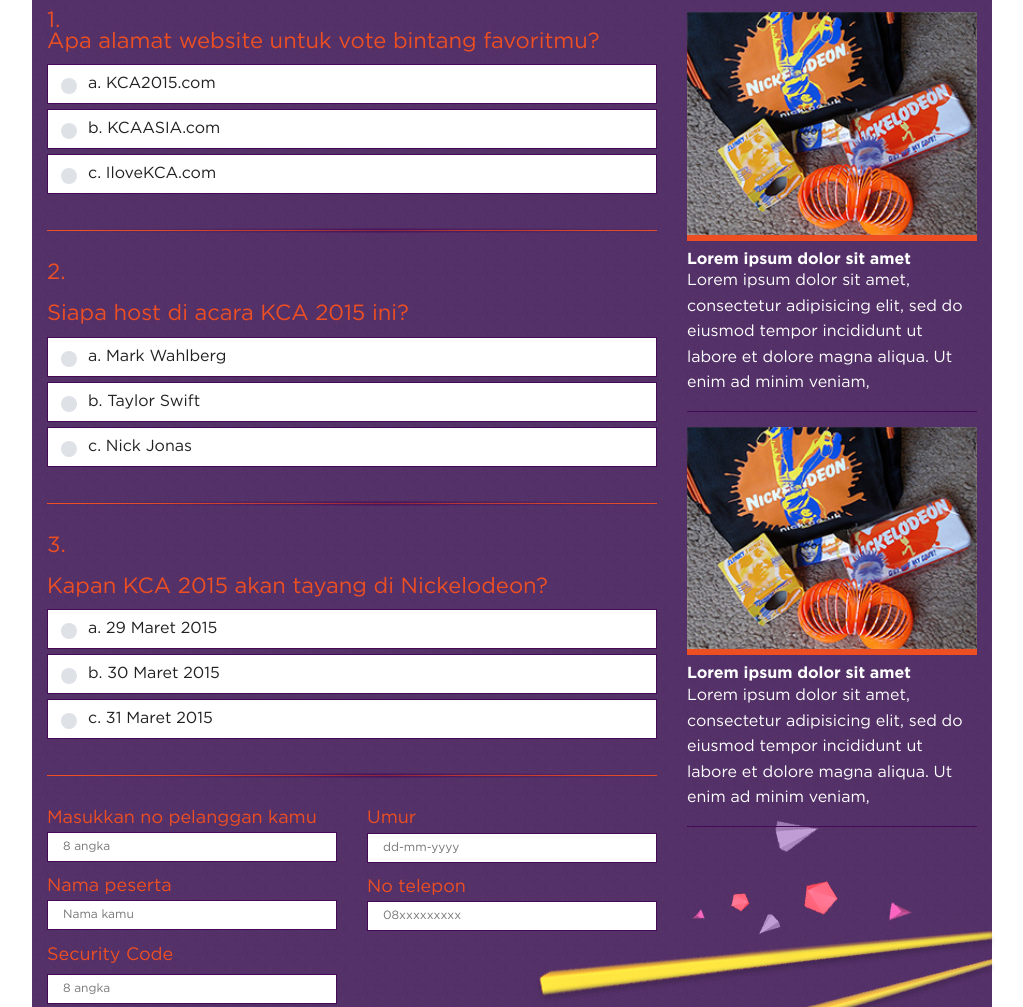
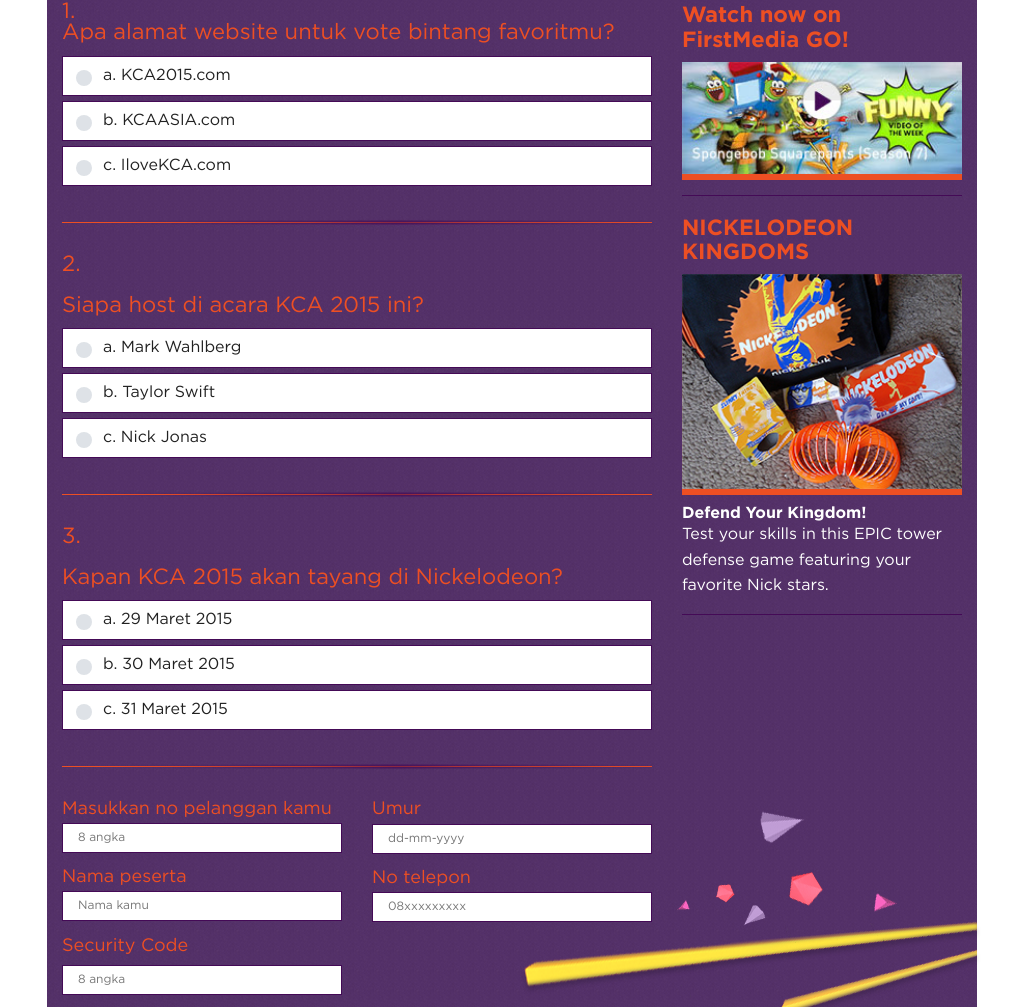
Before and after one commit to baydiwo/FM-Nickelodeon-KCA, a plain HTML site: page index.html in a window 1280 px wide. Shown: the part 599-1606 px from the top of the page, without its empty margins (128-1151 px from the left). Drawn offline with Linux system fonts and the light colour scheme.

Commit message:
Sidebar Content

```diff
--- a/css/style.less
+++ b/css/style.less
@@ -18,7 +18,7 @@
 @purple : #440a56;
 @gotham : 'GothamBook';
 @gothamBold : 'gothambold1';
-@container-size :960px;
+@container-size :930px;
 
 a {.transition(all 0.5s ease);
 	&:hover {color: @orange;text-decoration: none;}
@@ -31,7 +31,7 @@
 .double-padding {padding: 30px;}
 
 //settings
-.container {max-width: @container-size;position: relative;}
+.container {width: @container-size;position: relative;}
 h1 {font-size: 38px;color: @orange; font-family: @gotham;}
 h3 {font-size: 16px;color: @white; font-family: @gothamBold;}
 p {font-size: 16px; color: @white;  font-family: @gotham;margin: 0;}
@@ -189,6 +189,16 @@
 			padding-bottom: 15px;
 			margin-top: 15px;
 			border-bottom: 1px solid #440a56;
+			&:first-child h2.title {
+				margin-top: 0;
+			}
+			h2.title {
+				font-size: 22px;
+				color: @orange;
+				font-family: @gothamBold;
+				// font-weight: @bold;
+				text-align: left;
+			}
 			.thumb {
 				img {
 					width: 100%;
--- a/index.html
+++ b/index.html
@@ -151,23 +151,19 @@
                 <div class="col-md-4">
                     <div class="right-sidebar">
                         <div class="box">
+                            <h2 class="title">Watch now on FirstMedia GO!</h2>
+                            <div class="thumb">
+                                <img src="img/side-go.jpg" alt="" class="img-responsive">
+                            </div>
+                        </div><!-- box -->
+                        <div class="box">
+                            <h2 class="title">NICKELODEON KINGDOMS</h2>
                             <div class="thumb">
                                 <img src="img/thumb.jpg" alt="" class="img-responsive">
                             </div>
                             <div class="description">
-                                <h3>Lorem ipsum dolor sit amet</h3>
-                                <p>Lorem ipsum dolor sit amet, consectetur adipisicing elit, sed do eiusmod
-                                tempor incididunt ut labore et dolore magna aliqua. Ut enim ad minim veniam,</p>
-                            </div>
-                        </div><!-- box -->
-                        <div class="box">
-                            <div class="thumb">
-                                <img src="img/thumb.jpg" alt="" class="img-responsive">
-                            </div>
-                            <div class="description">
-                                <h3>Lorem ipsum dolor sit amet</h3>
-                                <p>Lorem ipsum dolor sit amet, consectetur adipisicing elit, sed do eiusmod
-                                tempor incididunt ut labore et dolore magna aliqua. Ut enim ad minim veniam,</p>
+                                <h3>Defend Your Kingdom!</h3>
+                                <p>Test your skills in this EPIC tower defense game featuring your favorite Nick stars.</p>
                             </div>
                         </div><!-- box -->
                     </div>
```
Also changed, not shown: css/style.css, img/side-go.jpg (added), img/side-kingdom.jpg (added).
